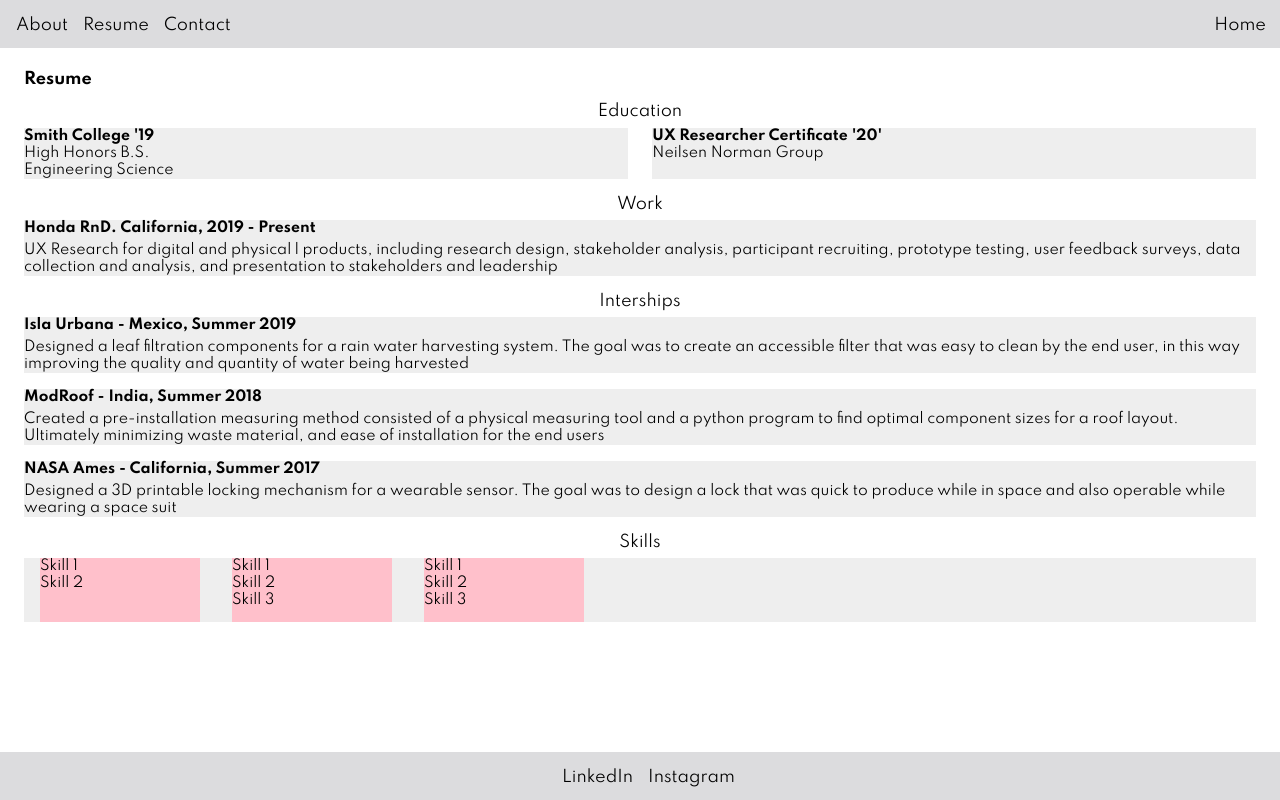
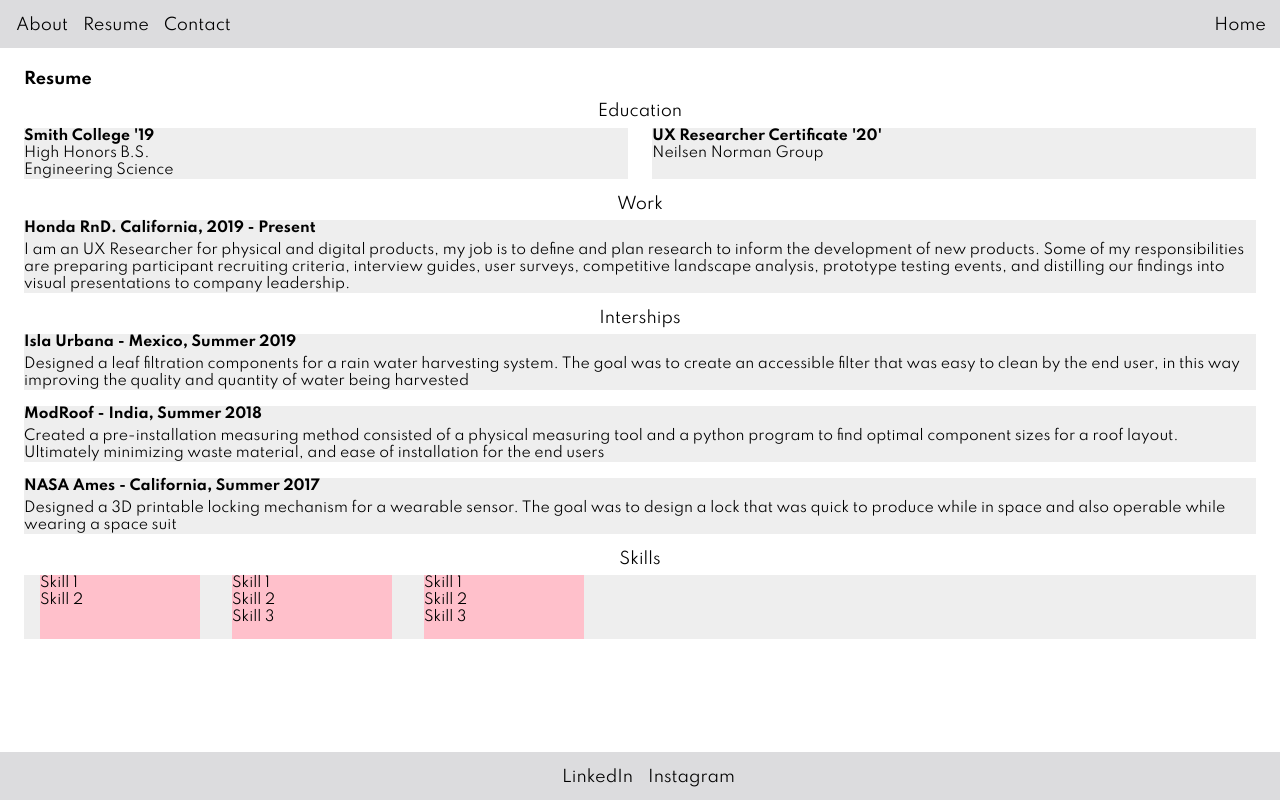
Before and after one commit to mrojasb/Macamole, a Next.js app: page /resume in a window 1280 px wide. Built offline with nearby package versions, Linux system fonts and the light colour scheme.

Commit message:
changed description of honda experience

```diff
--- a/pages/resume.js
+++ b/pages/resume.js
@@ -35,7 +35,7 @@ export default function resume() {
           <div style={resumeStyles.sqWork}>
             <strong>Honda RnD. California, 2019 - Present<br></br></strong>
             <Spacer height={.3}/>
-            UX Research for digital and physical l products, including research design, stakeholder analysis, participant recruiting, prototype testing, user feedback surveys, data collection and analysis, and presentation to stakeholders and leadership
+            I am an UX Researcher for physical and digital products, my job is to define and plan research to inform the development of new products. Some of my responsibilities are preparing participant recruiting criteria, interview guides, user surveys, competitive landscape analysis, prototype testing events, and distilling our findings into visual presentations to company leadership.
           </div>
         </section>
         <Spacer height={1}/>
```
